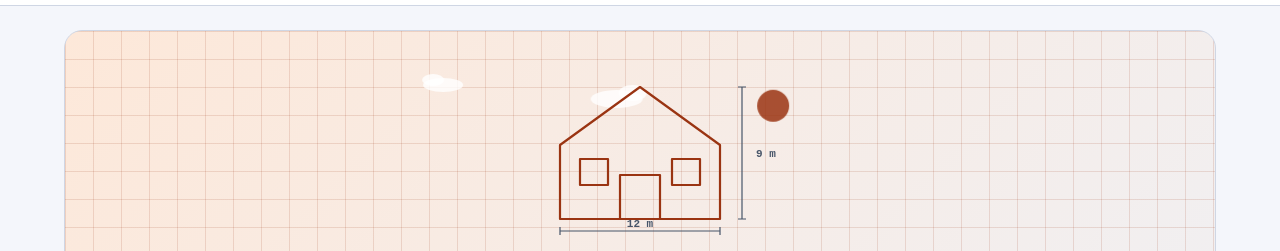
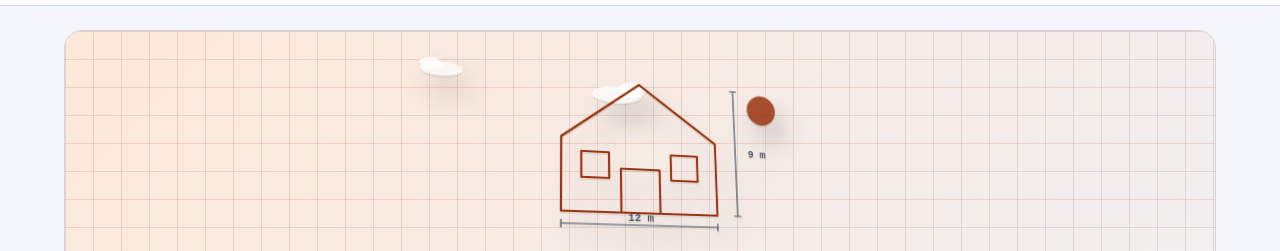
Before and after one commit to engMahmoudSalah/Real-State, a website with bundled scripts: page public/index.html in a window 1280 px wide. Shown: the part 55-306 px from the top of the page. Built offline with nearby package versions, Linux system fonts and the light colour scheme; files whose address does not match are found by name.

Commit message:
3D-style depth for hero art (CSS), reduced-motion safe

```diff
--- a/public/app.js
+++ b/public/app.js
@@ -51,7 +51,7 @@ async function home() {
     more.replaceChildren(d.more ? h("button", { class: "btn", onclick: () => { F.page++; run(true); } }, "عرض المزيد") : null);
     if (!cities.length) { cities = d.cities; citySel.replaceChildren(sel("city", "المدينة", [["", "كل المدن"], ...cities.map((c) => [c, c])])); }
   };
-  shell(h("div", { class: "stack" }, h("section", { class: "hero2" }, h("div", { class: "sky", html: skyline() }), h("div", { html: blueprintHero() }), h("h1", {}, "لاقي بيتك الجاي في مصر"), h("p", { class: "muted" }, "شقق وفلل ومكاتب وشاليهات للبيع والإيجار. احفظ المفضلة وتواصل مع المعلن مباشرة."),
+  shell(h("div", { class: "stack" }, h("section", { class: "hero2" }, h("div", { class: "sky", html: skyline() }), h("div", { class: "d3", html: blueprintHero() }), h("h1", {}, "لاقي بيتك الجاي في مصر"), h("p", { class: "muted" }, "شقق وفلل ومكاتب وشاليهات للبيع والإيجار. احفظ المفضلة وتواصل مع المعلن مباشرة."),
     h("div", { class: "filters" }, inp("q", "بحث", "المدينة أو المنطقة أو العنوان"), citySel, sel("purpose", "الغرض", [["", "الكل"], ["sale", "للبيع"], ["rent", "للإيجار"]]), sel("type", "النوع", [["", "الكل"], ...Object.entries(TYPES)]), inp("min", "أقل سعر", "ج.م", "number"), inp("max", "أعلى سعر", "ج.م", "number"), sel("beds", "غرف النوم", [["", "أي عدد"], ["1", "1+"], ["2", "2+"], ["3", "3+"], ["4", "4+"]]), sel("sort", "الترتيب", [["new", "الأحدث"], ["price_asc", "السعر: الأقل"], ["price_desc", "السعر: الأعلى"], ["area_desc", "المساحة"]]))), grid, more), "home");
   run();
 }
--- a/public/kit.css
+++ b/public/kit.css
@@ -88,3 +88,13 @@ th,td{padding:var(--sp-3)}
   .topbar .grow{flex:1}
 }
 @media(max-width:640px){.topbar .nav{-webkit-mask-image:linear-gradient(to right,#000 90%,transparent);mask-image:linear-gradient(to right,#000 90%,transparent)}[dir=rtl] .topbar .nav{-webkit-mask-image:linear-gradient(to left,#000 90%,transparent);mask-image:linear-gradient(to left,#000 90%,transparent)}}
+
+/* 3D-style depth (own CSS, no libs): tilted plane, layered shadow, slow float */
+.d3{perspective:900px}
+.d3>*,.d3e>*{transform:rotateX(14deg) rotateY(-16deg) rotateZ(1deg);transform-style:preserve-3d;filter:drop-shadow(0 2px 0 rgba(0,0,0,.08)) drop-shadow(10px 18px 14px rgba(20,20,40,.22));max-width:100%;height:auto;animation:d3f 7s ease-in-out infinite}
+[dir=rtl] .d3>*{transform:rotateX(14deg) rotateY(16deg) rotateZ(-1deg)}
+.d3e{perspective:800px}
+.d3e>*{transform:rotateX(10deg) rotateY(-10deg);animation:none}
+@keyframes d3f{0%,100%{translate:0 0}50%{translate:0 -8px}}
+@media (max-width:640px){.d3>*{transform:rotateX(10deg) rotateY(-10deg)}[dir=rtl] .d3>*{transform:rotateX(10deg) rotateY(10deg)}}
+@media (prefers-reduced-motion:reduce){.d3>*,.d3e>*{animation:none}}
```
